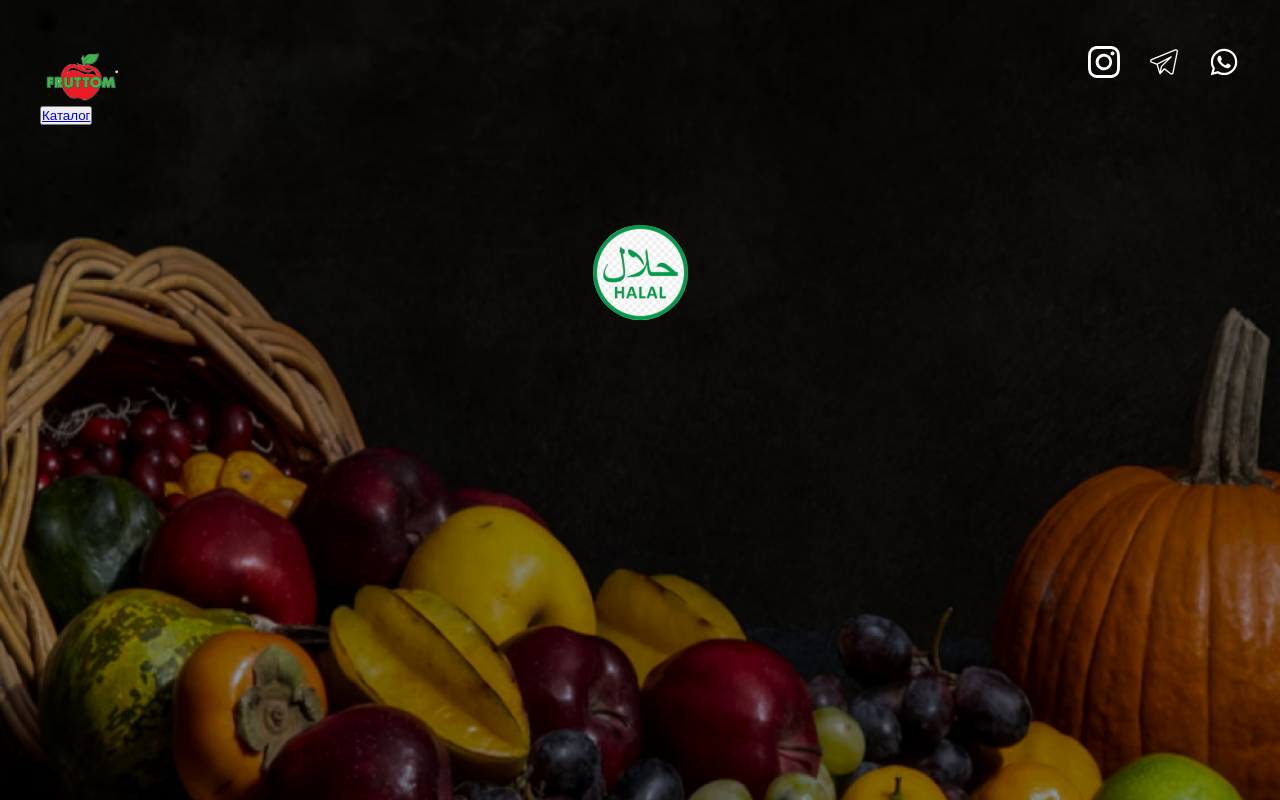
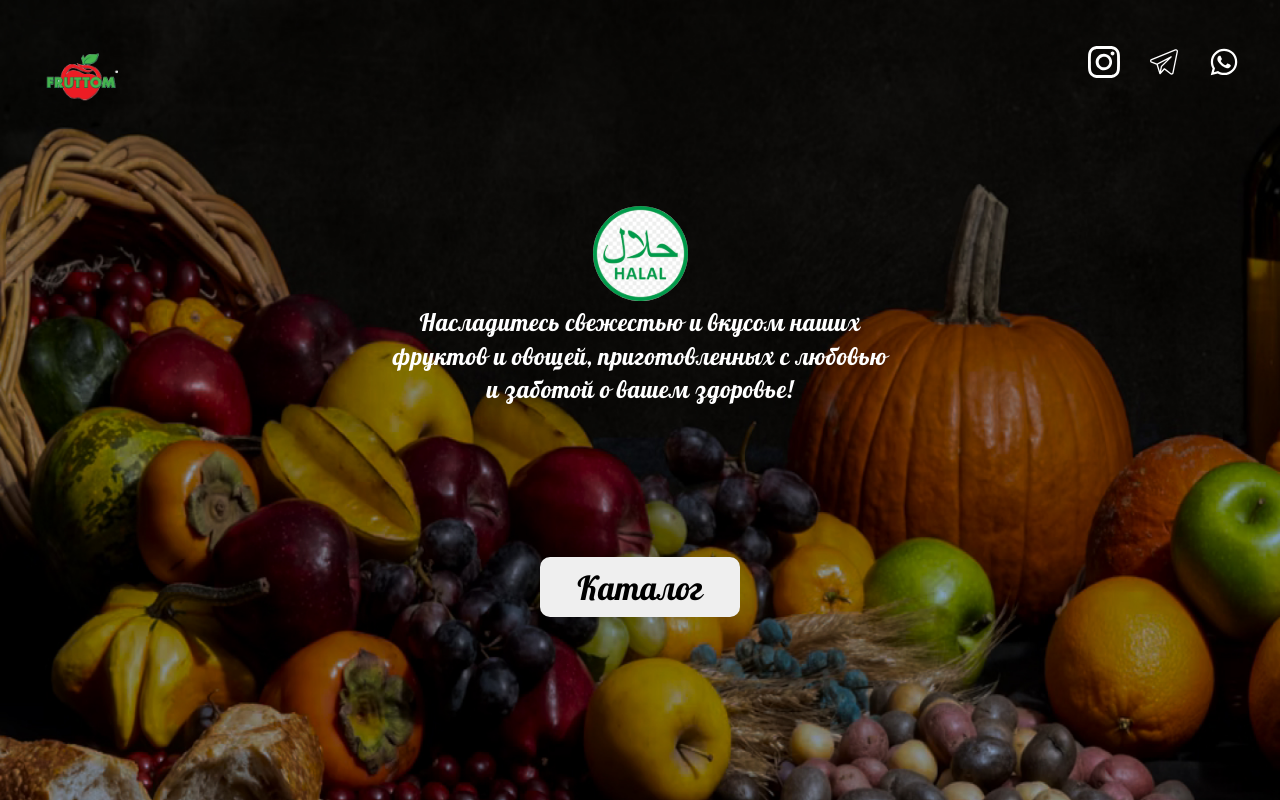
Before and after one commit to jodar-Nimatov/Fruits-kg, a React (Create React App) app: page / in a window 1280 px wide. Shown: the top 800 px of the page. Built offline with nearby package versions, Linux system fonts and the light colour scheme.

Commit message:
main ready

```diff
--- a/src/Components/Main/index.jsx
+++ b/src/Components/Main/index.jsx
@@ -1,8 +1,8 @@
 import React from "react";
 import Header from "../Header/header";
 import { Link } from "react-router-dom";
-import Mainlogo from "../../assets/icons/mainlogo.svg"
-import "./main.scss"
+import Mainlogo from "../../assets/icons/mainlogo.svg";
+import "./main.scss";
 
 const index = () => {
   return (
@@ -11,14 +11,24 @@ const index = () => {
         <div className="main-page">
           <div className="container">
             <Header />
-        <button><Link to="/menu">Каталог </Link></button>
+            <div className="block-content">
               <div className="main-logo-container">
                 <div className="main-logo">
                   <img src={Mainlogo} alt="" />
                 </div>
               </div>
-        <div className="main-left"></div>
-        <div className="main-right"></div>
+              <div className="main-text">
+                <h1>
+                  Насладитесь свежестью и вкусом наших фруктов и овощей,
+                  приготовленных с любовью и заботой о вашем здоровье!
+                </h1>
+              </div>
+              <div className="main-button">
+                <Link to="/menu">
+                  <button>Каталог </button>
+                </Link>
+              </div>
+            </div>
           </div>
         </div>
       </div>
--- a/src/Components/Main/main.scss
+++ b/src/Components/Main/main.scss
@@ -1,9 +1,11 @@
+@import url("https://fonts.googleapis.com/css2?family=Lobster&display=swap");
 
 .main-page {
-  background-image: url('../../assets/images/background.png');
+  background-image: url("../../assets/images/background.png");
   background-size: cover;
   background-repeat: no-repeat;
-  height: 1160px;
+  background-position: center;
+  height: 100vh;
   @media (max-width: 700px) {
     height: 1200px;
   }
@@ -18,4 +20,45 @@
     width: 100px;
     height: 100px;
   }
+
+  .main-text > h1 {
+    font-family: "Lobster", cursive;
+    color: white;
+    width: 497px;
+    height: 101px;
+    font-size: 24px;
+    font-weight: 400;
+    line-height: 33.6px;
+    letter-spacing: 0.02em;
+    text-align: center;
+  }
+  .block-content {
+    display: flex;
+    flex-direction: column;
+    align-items: center;
+    justify-content: center;
+  }
+
+  .main-button {
+    & > a > button {
+      margin-top: 150px;
+      width: 200px;
+      height: 60px;
+      gap: 8px;
+      border-radius: 10px;
+      font-family: Lobster;
+      font-size: 33px;
+      border: none;
+    }
+    a {
+      color: #000;
+      text-decoration-line: none;
+    }
+    & > a:hover {
+      button {
+        cursor: pointer;
+        background-color: rgb(167, 167, 167);
+      }
+    }
+  }
 }
```
Lines whose indentation alone changed are shown as unchanged.
